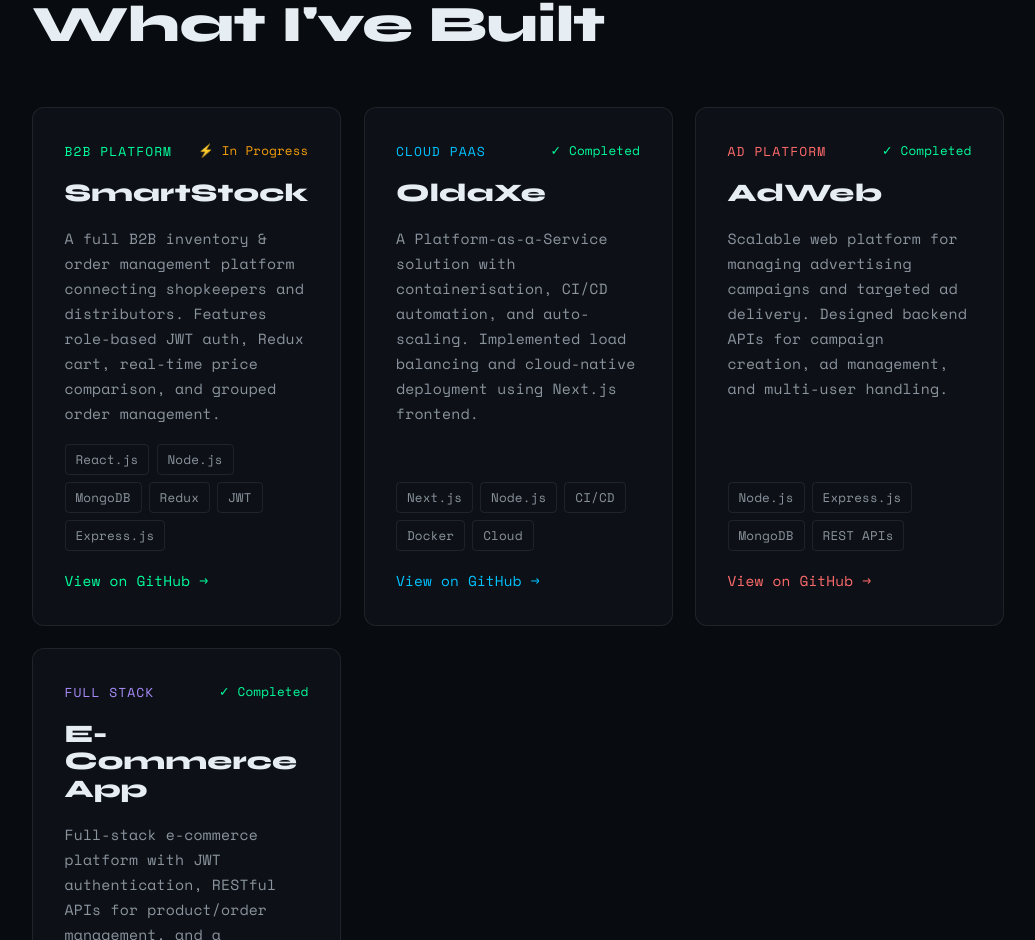
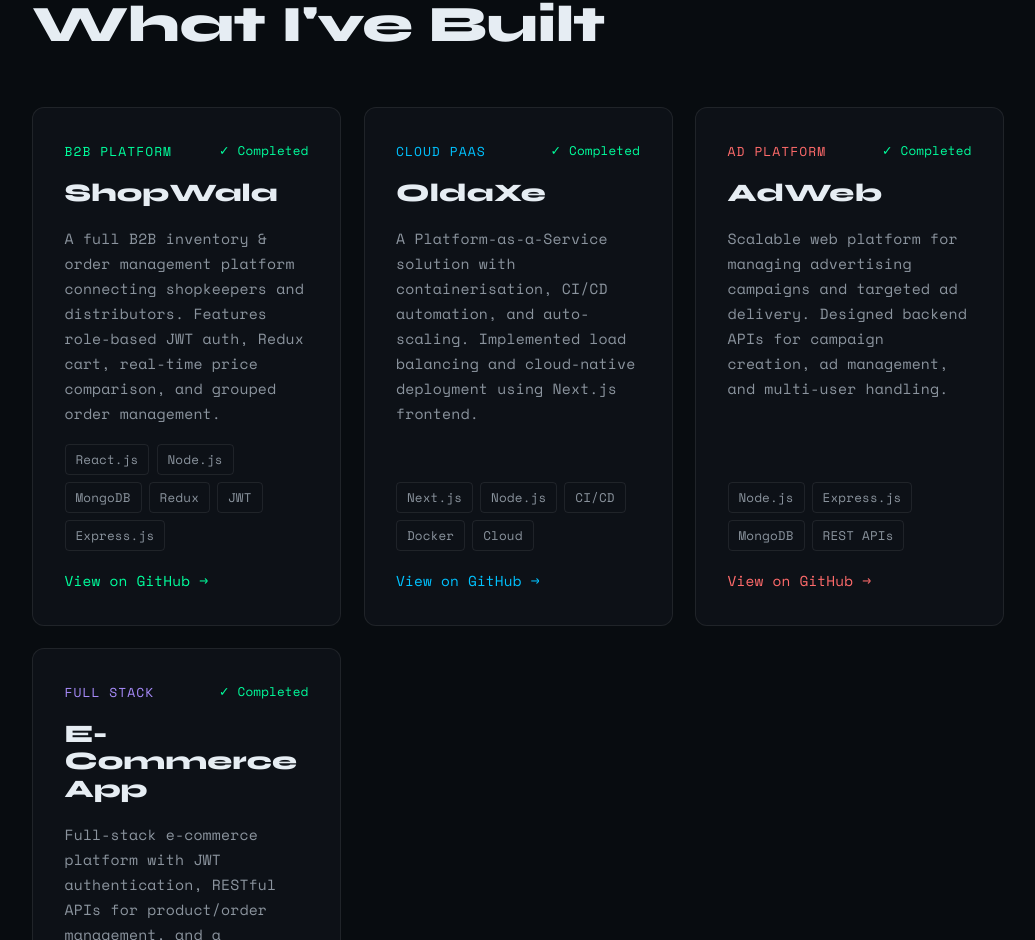
Before and after one commit to alan-0804/portfolio, a React (Vite) app: page / in a window 1280 px wide. Shown: the part 2746-3686 px from the top of the page, without its empty margins (122-1157 px from the left). Built offline with nearby package versions, Linux system fonts and the light colour scheme; the HTML template or start-up script is replaced by a standard one.

Commit message:
update shopwala link

```diff
--- a/src/App.jsx
+++ b/src/App.jsx
@@ -12,13 +12,14 @@ const SKILLS = {
 
 const PROJECTS = [
   {
-    name: 'SmartStock',
+    name: 'ShopWala',
     tag: 'B2B Platform',
     desc: 'A full B2B inventory & order management platform connecting shopkeepers and distributors. Features role-based JWT auth, Redux cart, real-time price comparison, and grouped order management.',
     tech: ['React.js', 'Node.js', 'MongoDB', 'Redux', 'JWT', 'Express.js'],
     color: '#00ff9d',
-    status: 'In Progress',
+    status: 'Completed',
     github: 'https://github.com/alan-0804',
+    link   :'https://shopwala.vercel.com',
   },
   {
     name: 'OldaXe',
```
